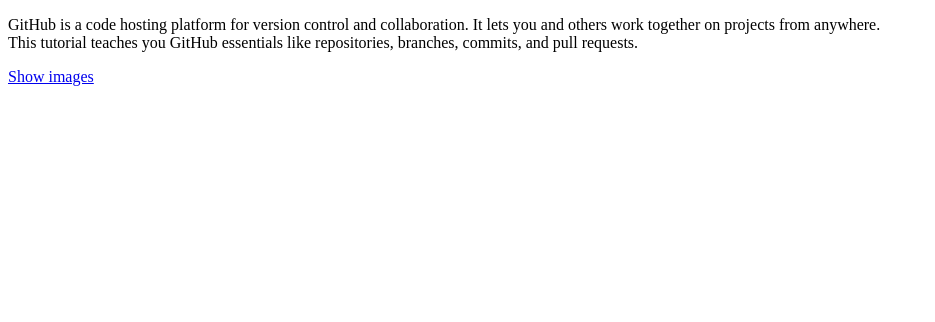
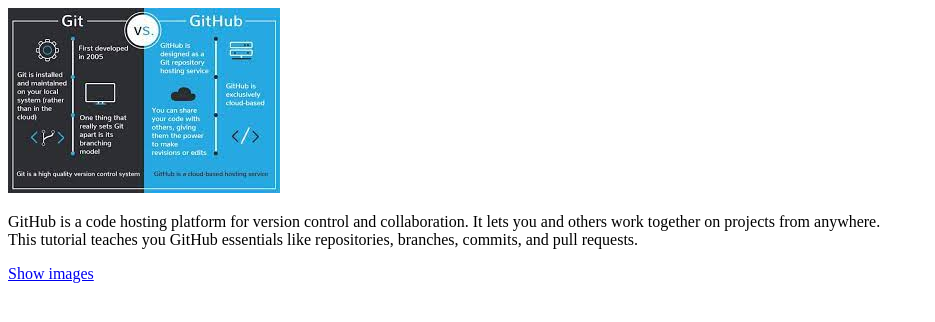
Before and after one commit to DariaS30/HM3, a plain HTML site: page Pages/index.html in a window 1280 px wide. Shown: the whole page, without its empty margins (0-935 px from the left). Drawn offline with Linux system fonts and the light colour scheme.

Commit message:
Image added

```diff
--- a/Pages/index.html
+++ b/Pages/index.html
@@ -7,6 +7,7 @@
     <title>Document</title>
 </head>
 <body>
+    <img src="./IMG/gt3.jpg" alt="Image">
     <p>
         GitHub is a code hosting platform for version control and collaboration. It lets you and others work together on projects from anywhere. <br>
         This tutorial teaches you GitHub essentials like repositories, branches, commits, and pull requests.
```
Also changed, not shown: Pages/IMG/gt3.jpg (added).
